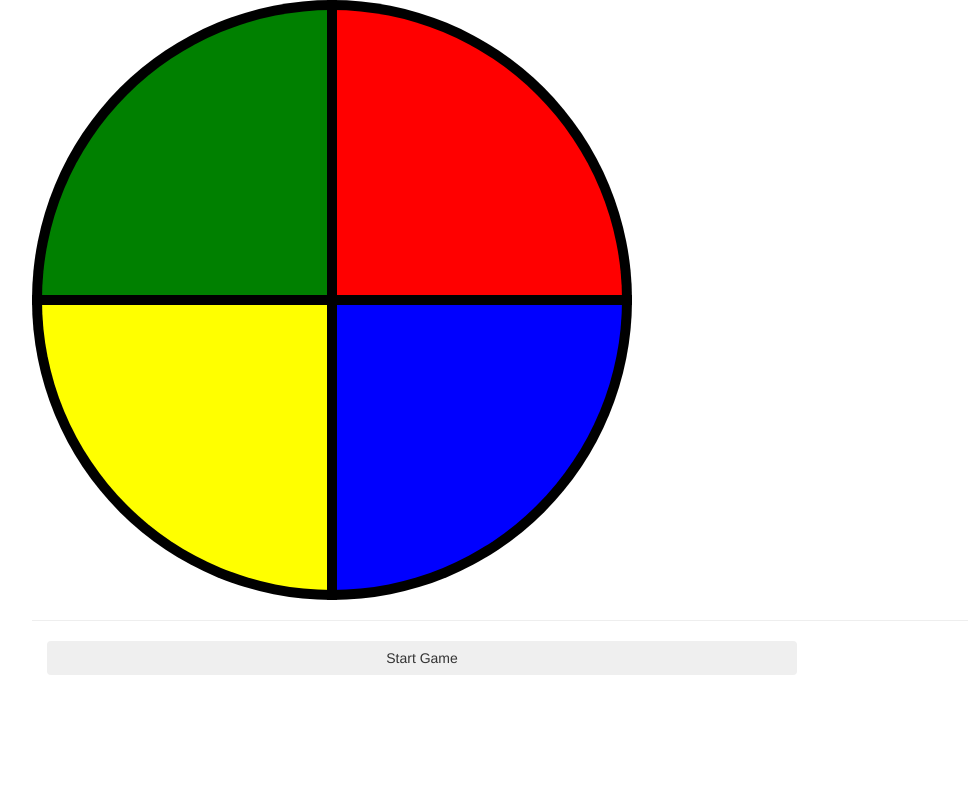
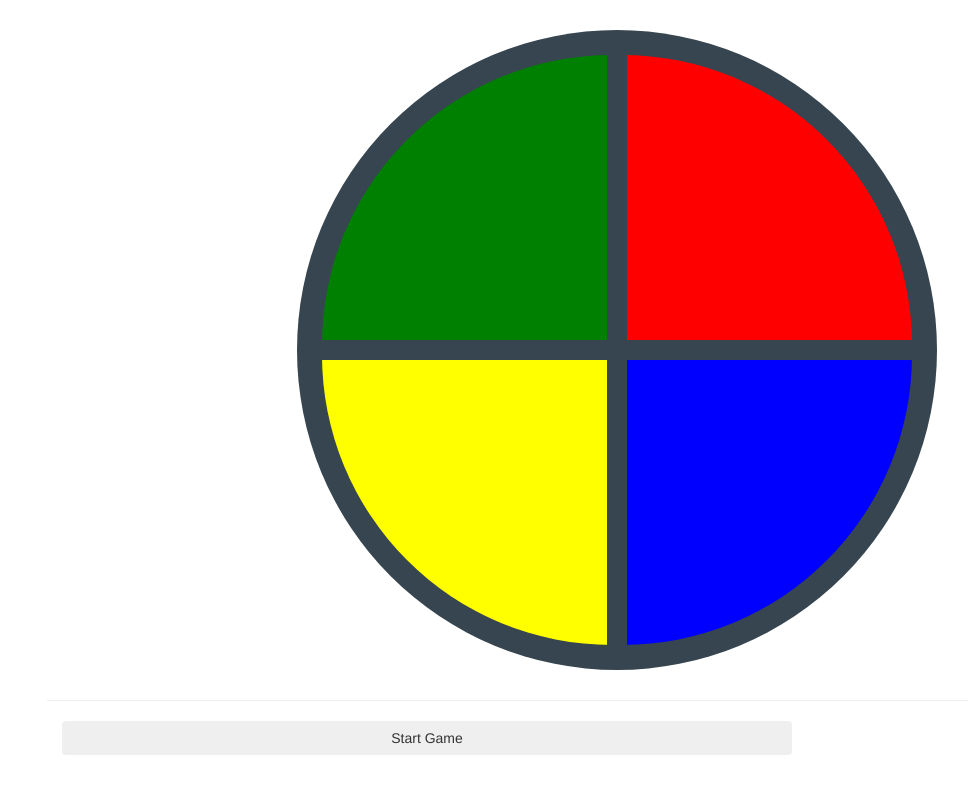
Before and after one commit to csiems/SimonJS, a website with bundled scripts: page index.html in a window 1280 px wide. Shown: the whole page, without its empty margins (23-991 px from the left). Built offline with nearby package versions, Linux system fonts and the light colour scheme.

Commit message:
restyle css to position buttons relatively

```diff
--- a/css/styles.css
+++ b/css/styles.css
@@ -1,3 +1,13 @@
+.game-board {
+  background-color: #36454F;
+  border-radius: 100%;
+  height: 240px; /* 2 x cell + 2 x padding + 2 x cell margin */
+  width: 240px;
+  margin: 30px auto;
+  padding: 10px;
+  position: relative;
+}
+
 .simon-cell {
   min-height: 100px;
   min-width: 100px;
@@ -5,15 +15,23 @@
   float: left;
 }
 
+
 @media (min-width: 768px) {
-  .simon-cell {
-    height: 300px;
-    width: 300px;
+  .game-board {
+    height: 640px; /* 2 x cell + 2 x padding + 2 x cell margin */
+    width: 640px;
   }
 }
 
-.center {
-  margin: 0 auto;
+@media (min-width: 768px) {
+
+}
+
+.simon-cell {
+  margin: 5px;
+  height: 300px;
+  width: 300px;
+  float: left;
 }
 
 #red {
@@ -21,6 +39,7 @@
   border-top-right-radius: 100%;
   border-top-width: 10px;
   border-right-width: 10px;
+  border-color: #36454F;
 }
 
 #green {
@@ -28,6 +47,7 @@
   border-top-left-radius: 100%;
   border-top-width: 10px;
   border-left-width: 10px;
+  border-color: #36454F;
 }
 
 #blue{
@@ -35,6 +55,7 @@
   border-bottom-right-radius: 100%;
   border-bottom-width: 10px;
   border-right-width: 10px;
+  border-color: #36454F;
 }
 
 #yellow {
@@ -42,6 +63,7 @@
   border-bottom-left-radius: 100%;
   border-bottom-width: 10px;
   border-left-width: 10px;
+  border-color: #36454F;
 }
 
 .flash {
--- a/index.html
+++ b/index.html
@@ -13,23 +13,12 @@
   </head>
   <body>
     <div class="container">
-      <div class="row">
-        <div class="center">
-          <div class="simon-cell" id="green">
-          </div>
-          <div class="simon-cell" id="red">
-          </div>
-        </div>
+      <div class="game-board">
+        <div class="simon-cell" id="green"></div>
+        <div class="simon-cell" id="red"></div>
+        <div class="simon-cell" id="yellow"></div>
+        <div class="simon-cell" id="blue"></div>
       </div>
-      <div class="row">
-        <div class="center">
-          <div class="simon-cell" id="yellow">
-          </div>
-          <div class="simon-cell" id="blue">
-          </div>
-        </div>
-      </div>
-      <div class="row">
         <hr>
         <div class="col-xs-8">
           <button class="btn btn-block" id="start-game">Start Game</button>
```
Also changed, not shown: js/new-game-interface.js (+10 -9 lines).
